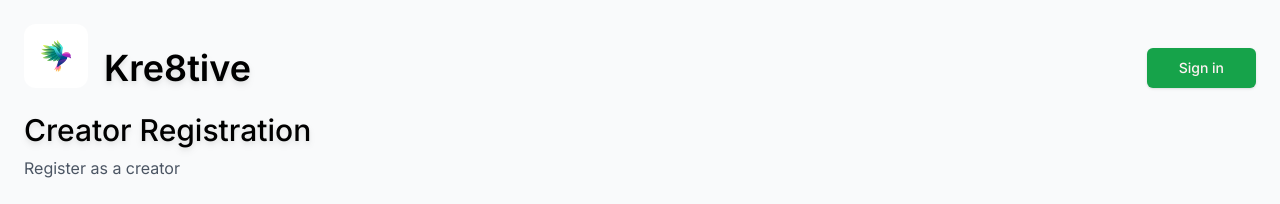
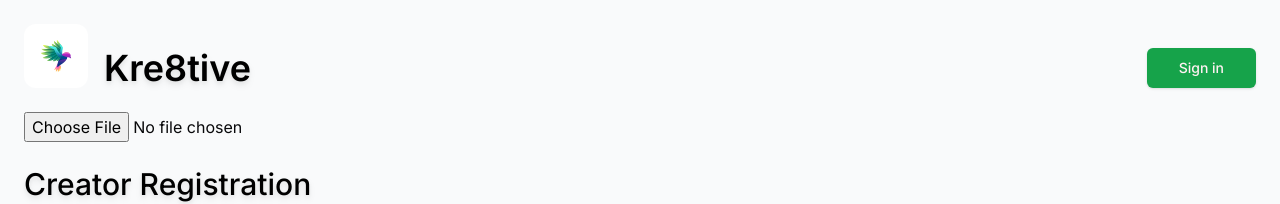
Before and after one commit to nicholavila/Creative-Marketplace, a Next.js app: page /auth/signup-creator in a window 1280 px wide. Shown: the top 204 px of the page. Built offline with nearby package versions, Linux system fonts and the light colour scheme; no server answers.

Commit message:
test: file input test

```diff
--- a/app/auth/signup-creator/page.tsx
+++ b/app/auth/signup-creator/page.tsx
@@ -66,6 +66,7 @@ export default function SignUpCreator() {
 
 	return (
 		<main className="w-full pb-6 flex flex-col gap-y-6">
+			<input type="file" onChange={(e) => console.log(e.target.files)} />
 			<Navbar title="Creator Registration" content="Register as a creator" />
 			<section className="flex items-center gap-x-4">
 				<Button asChild variant="link">
```
